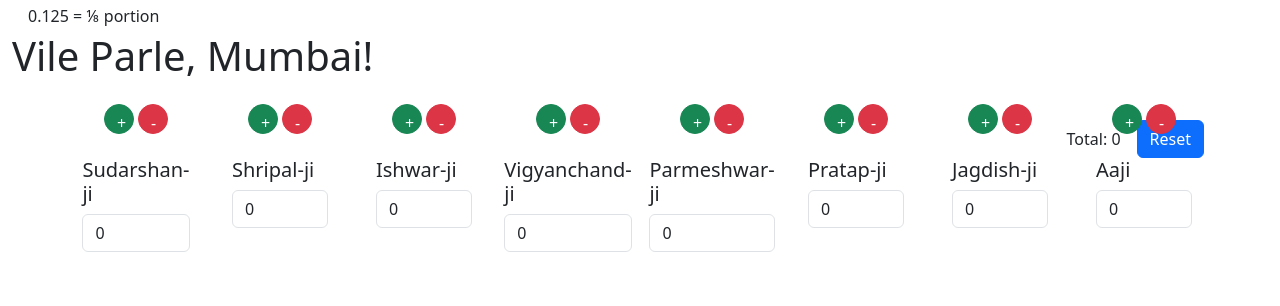
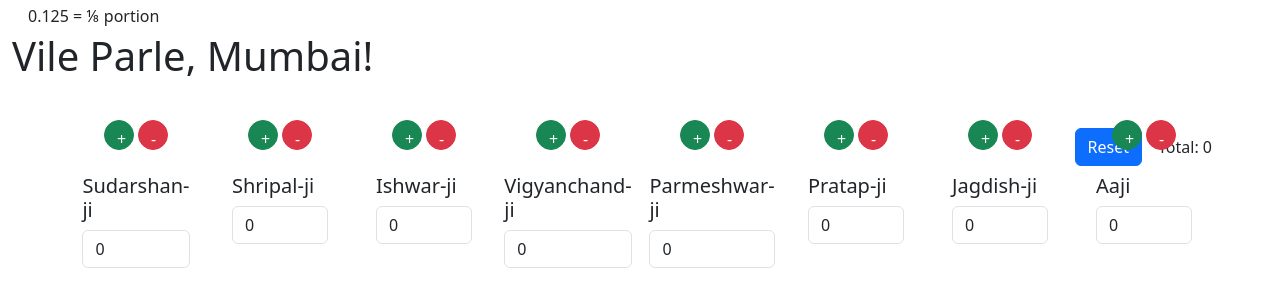
Before and after one commit to zarir-engineer/partition-tree-app, a Next.js app: page / in a window 1280 px wide. Shown: the top 306 px of the page. Built offline with nearby package versions, Linux system fonts and the light colour scheme.

Commit message:
Update CloudSpinnerGrid.tsx

```diff
--- a/components/CloudSpinnerGrid.tsx
+++ b/components/CloudSpinnerGrid.tsx
@@ -92,24 +92,23 @@ const CloudSpinnerGrid: React.FC = () => {
 
   return (
     <div className="container-fluid position-relative">
-      {/* Reset Button & Total at the Top Right */}
-      <div className="position-absolute top-0 end-0 p-3 d-flex align-items-center gap-3">
+      {/* 🔼 Reset & Total at the Extreme Top Right */}
+      <div className="position-absolute top-0 end-0 p-2 d-flex align-items-center gap-3">
+        <button className="btn btn-primary" onClick={handleReset}>
+          Reset
+        </button>
         <span className="text-lg font-bold">Total: {total}</span>
-        <button className="btn btn-primary" onClick={handleReset}>Reset</button>
       </div>
-
       <div
         className="d-grid gap-3"
         style={{
           gridTemplateColumns: "repeat(auto-fit, minmax(100px, 1fr))",
           justifyItems: "center",
+          marginTop: "40px", // Push the grid down to avoid overlap
         }}
       >
         {spinners.map((spinner, index) => (
-          <div
-            key={index}
-            className="position-relative spinner-container d-flex flex-column align-items-center"
-          >
+        <div key={index} className="position-relative spinner-container d-flex flex-column align-items-center">
             {/* 🔺 Plus & Minus Buttons ABOVE the spinner */}
             <div className="d-flex justify-content-center mb-2">
               <button
```
